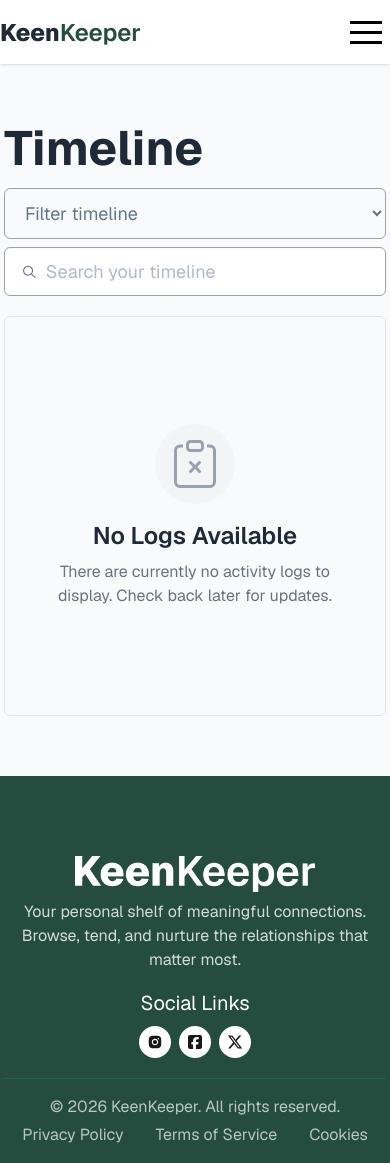
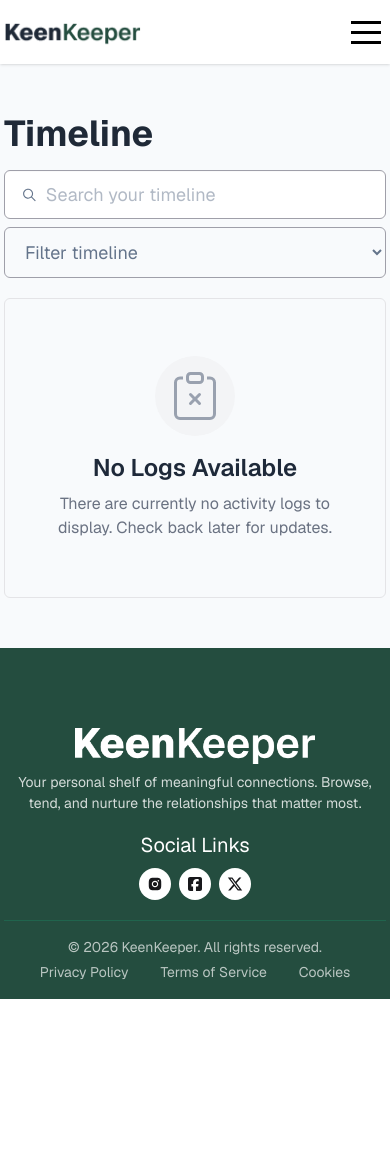
Before and after one commit to Tareq1670/keenkeeper, a Next.js app: page /timeline in a window 390 px wide. After the commit the page ends 999 px from the top, so only its background shows below. Built offline with nearby package versions, Linux system fonts and the light colour scheme.

Commit message:
Refactor component styles and improve layout across multiple components for better responsiveness and readability

```diff
--- a/src/Components/Details.jsx
+++ b/src/Components/Details.jsx
@@ -270,7 +270,7 @@ const FriendsDetailsPage = ({ params }) => {
                     {/* Show data */}
                     <div className="bg-white shadow-md rounded-md p-4 md:p-6 space-y-4">
                         <div className="flex justify-between items-center mb-[20px]">
-                            <h2 className="text-[#244d3fFF] text-[20px] font-medium">
+                            <h2 className="text-[#244d3fFF] text-[16px] md:text-[20px] font-medium">
                                 Recent Interactions
                             </h2>
                             <button className="flex items-center btn justify-center">
@@ -295,7 +295,7 @@ const FriendsDetailsPage = ({ params }) => {
                                         <path d="M12 8v4l3 3" />
                                         <circle cx="12" cy="12" r="9" />
                                     </svg>
-                                    <h2 className="text-lg font-medium text-gray-400 uppercase tracking-widest">
+                                    <h2 className="text-lg font-medium text-gray-400 uppercase tracking-widest text-center">
                                         No History Available
                                     </h2>
                                 </div>
@@ -303,7 +303,7 @@ const FriendsDetailsPage = ({ params }) => {
                                 isThisLog.map((logs, i) => (
                                     <div
                                         key={i}
-                                        className="border border-zinc-200  p-2 md:p-4"
+                                        className="border border-zinc-200 bg-zinc-50  p-2 md:p-4"
                                     >
                                         <div className="flex justify-between items-center">
                                             <div className="flex items-center space-x-3 w-1/2">
@@ -321,7 +321,7 @@ const FriendsDetailsPage = ({ params }) => {
                                                     )}
                                                 </div>
                                                 <div>
-                                                    <h2 className="text-[#1f2937FF] font-semibold text-[18px]">
+                                                    <h2 className="text-[#1f2937FF] font-semibold text-[18px] line-clamp-1">
                                                         {logs.name}
                                                     </h2>
                                                     <p className="text-[14px] md:text-[16px] line-clamp-1 text-[#64748bFF]">
@@ -334,9 +334,9 @@ const FriendsDetailsPage = ({ params }) => {
                                                 <p className="text-[12px] md:text-[14px] text-[#64748bFF]">
                                                     {logs?.date
                                                         ? new Date(
-                                                              logs.date,
-                                                          ).toLocaleDateString(
-                                                              "en-US",
+                                                              logs.date
+                                                          ).toLocaleString(
+                                                              "en-BD",
                                                               {
                                                                   month: "short",
                                                                   day: "numeric",
--- a/src/Components/Footer.jsx
+++ b/src/Components/Footer.jsx
@@ -15,7 +15,7 @@ const Footer = () => {
                         alt="Footer Logo Image"
                         className="w-60 md:w-80 lg:w-110 h-auto"
                     />
-                    <p className="text-white/80 mt-2 md:mt-4  mb-4 md:mb-6">
+                    <p className="text-white/80 text-[14px] md:text-[16px] mt-2 md:mt-4  mb-4 md:mb-6">
                         Your personal shelf of meaningful connections. Browse,
                         tend, and nurture the relationships that matter most.
                     </p>
@@ -44,7 +44,7 @@ const Footer = () => {
                     </div>
                 </div>
                 <hr className="mt-5 sm:mt-7 lg:mt-10 border-[#1a8862FF]/40" />
-                <div className="py-4 sm:py-6 flex flex-col md:flex-row  md:py-[30px] items-center justify-center md:justify-between  text-center md:text-left  text-[#fafafaFF]/70 space-y-1 ">
+                <div className="py-4 sm:py-6 flex flex-col md:flex-row  md:py-[30px] items-center justify-center md:justify-between  text-center md:text-left  text-[#fafafaFF]/70 space-y-1 text-[14px] md:text-[16px">
                     <div>
                         <p>© 2026 KeenKeeper. All rights reserved.</p>
                     </div>
--- a/src/Components/Header.jsx
+++ b/src/Components/Header.jsx
@@ -2,7 +2,7 @@ import { FiPlus } from "react-icons/fi";
 
 const Header = () => {
     return (
-        <div className="max-w-[1110px] mx-auto mt-[80px] sm:[100px]  md:mt-[120px] lg:mt-[154px] mb-[20px] md:mb-[40px] flex items-center justify-center flex-col text-center">
+        <div className="max-w-[1110px] mx-auto mt-[50px] sm:[60px]  md:mt-[70px] lg:mt-[80px] mb-[20px] md:mb-[40px] flex items-center justify-center flex-col text-center px-1 md:px-0">
             <h2 className="text-4xl md:text-[48px] text-[#1f2937FF] font-bold mb-2 md:mb-4">Friends to keep close in your life</h2>
             <p className="text-[#64748bFF] w-full lg:max-w-[50%] mb-6 md:mb-8">
                 Your personal shelf of meaningful connections. Browse, tend, and
--- a/src/Components/LogList.jsx
+++ b/src/Components/LogList.jsx
@@ -25,8 +25,8 @@ const LogList = ({ item }) => {
                             with {name}
                         </span>
                     </h2>
-                    <p className="text-[18px] text-[#64748B]">
-                        {new Date(date).toLocaleString("en-US", {
+                    <p className="text-[16px] text-[#64748B]">
+                        {new Date(date).toLocaleString("en-BD", {
                             month: "short",
                             day: "numeric",
                             year: "numeric",
--- a/src/Components/Navbar.jsx
+++ b/src/Components/Navbar.jsx
@@ -15,6 +15,7 @@ const Navbar = () => {
                     width={141}
                     height={29}
                     alt="Navbar Logo Image"
+                    className="pl-1 md:pl-0"
                 />
             </Link>
             <div className="hidden md:flex items-center">
@@ -23,7 +24,7 @@ const Navbar = () => {
                 <MyNavbar link={"/state"}>State</MyNavbar>
             </div>
             <div className="flex md:hidden">
-                <Hamburger color="black" toggle={setOpen} toggled={isOpen} />
+                <Hamburger size={30} color="black" toggle={setOpen} toggled={isOpen} />
             </div>
             <div
                 className={`flex md:hidden flex-col items-center fixed top-16 ${isOpen ? "right-0 opacity-100" : "-right-40 opacity-0"} bg-white p-4 border border-zinc-300 rounded-md transition-all ease-in duration-200 z-50`}
@@ -35,6 +36,7 @@ const Navbar = () => {
             {isOpen && (
                 <div
                     onClick={() => setOpen(false)}
+                    onTouchMove={() => setOpen(false)}
                     className="fixed bg-black/10 inset-0 z-40"
                 ></div>
             )}
--- a/src/Components/State.jsx
+++ b/src/Components/State.jsx
@@ -25,13 +25,13 @@ const StatusPage = () => {
     ];
 
     return (
-        <div className="px-1 md:px-0 lg:px-0 my-[60px] md:my-[70px] lg:my-[80px] max-w-[1110px] mx-auto w-full">
+        <div className="px-1 md:px-0 lg:px-0 my-[50px] md:my-[70px] lg:my-[80px] max-w-[1110px] mx-auto w-full">
             <h2 className=" text-3xl md:text-4xl md:text-5xl text-[#1f2937] font-bold mb-6">
                 Friendship Analytics
             </h2>
 
             {!log.length ? (
-                <div className="w-full h-[450px] bg-white border border-zinc-200 rounded-md shadow-sm flex flex-col items-center justify-center p-8 text-center">
+                <div className="w-full h-[300px] md:h-[450px] bg-white border border-zinc-200 rounded-md shadow-sm flex flex-col items-center justify-center p-8 text-center">
                     <div className="w-20 h-20 bg-zinc-50 rounded-full flex items-center justify-center mb-4">
                         <svg
                             className="w-10 h-10 text-zinc-400"
@@ -55,13 +55,13 @@ const StatusPage = () => {
                     </p>
                 </div>
             ) : (
-                <div className="w-full h-[450px] bg-white border border-zinc-200 p-4 md:p-8 rounded-md shadow-sm">
+                <div className="w-full h-[400px] md:h-[450px] bg-white border border-zinc-200 p-4 md:p-8 rounded-md shadow-sm">
                     <h2 className="text-[#244d3f] text-[20px] font-medium mb-4">
                         By Interaction Type
                     </h2>
 
                     <div className="w-full h-[300px]">
-                        <ResponsiveContainer width="100%" height="100%">
+                        <ResponsiveContainer width="100%" height="100%" >
                             <PieChart>
                                 <Pie
                                     data={data}
--- a/src/Components/TimeLine.jsx
+++ b/src/Components/TimeLine.jsx
@@ -75,11 +75,11 @@ const TimeLinePage = () => {
     }, [filterValue, log, searchValue]);
 
     return (
-        <div className="px-1 lg:px-0 my-[60px] md:my-[70px] lg:my-[80px] max-w-[1110px] mx-auto w-full">
-            <h2 className="text-[#1f2937FF] text-5xl font-bold mb-4 md:mb-6">
+        <div className="px-1 lg:px-0 my-[50px] md:my-[70px] lg:my-[80px] max-w-[1110px] mx-auto w-full">
+            <h2 className="text-[#1f2937FF] text-4xl md:text-5xl font-bold mb-4 md:mb-6">
                 Timeline
             </h2>
-            <div className=" mb-[20px] md:mb-[30px] lg:mb-[40px]  flex flex-col sm:flex-row justify-between space-y-2">
+            <div className=" mb-[20px] md:mb-[30px] lg:mb-[40px]  flex flex-col-reverse sm:flex-row justify-between gap-2">
                 <div className="w-full">
                     <select
                         defaultValue={filterValue}
@@ -111,7 +111,7 @@ const TimeLinePage = () => {
 
             <div>
                 {!sortData.length ? (
-                    <div className="flex flex-col items-center justify-center min-h-[400px] p-6 text-center border border-zinc-200 rounded-md">
+                    <div className="flex flex-col items-center justify-center min-h-[300px] md:min-h-[400px] p-6 text-center border border-zinc-200 rounded-md">
                         <div className="bg-gray-100 p-4 rounded-full mb-4">
                             <BsClipboardX size={48} className="text-gray-400" />
                         </div>
--- a/src/app/friendsdetails/[id]/page.jsx
+++ b/src/app/friendsdetails/[id]/page.jsx
@@ -6,7 +6,6 @@ export async function generateMetadata({ params }) {
         "https://keenkeeper-umber.vercel.app/friendsdata.json",{cache:"no-store"});
     const allData = await res.json();
     const isFind = allData.find((data) => data.id === Number(id));
-    console.log(allData);
 
     return {
         title: isFind ? `${isFind?.name} || Details` : "Friends is not found!",
```
